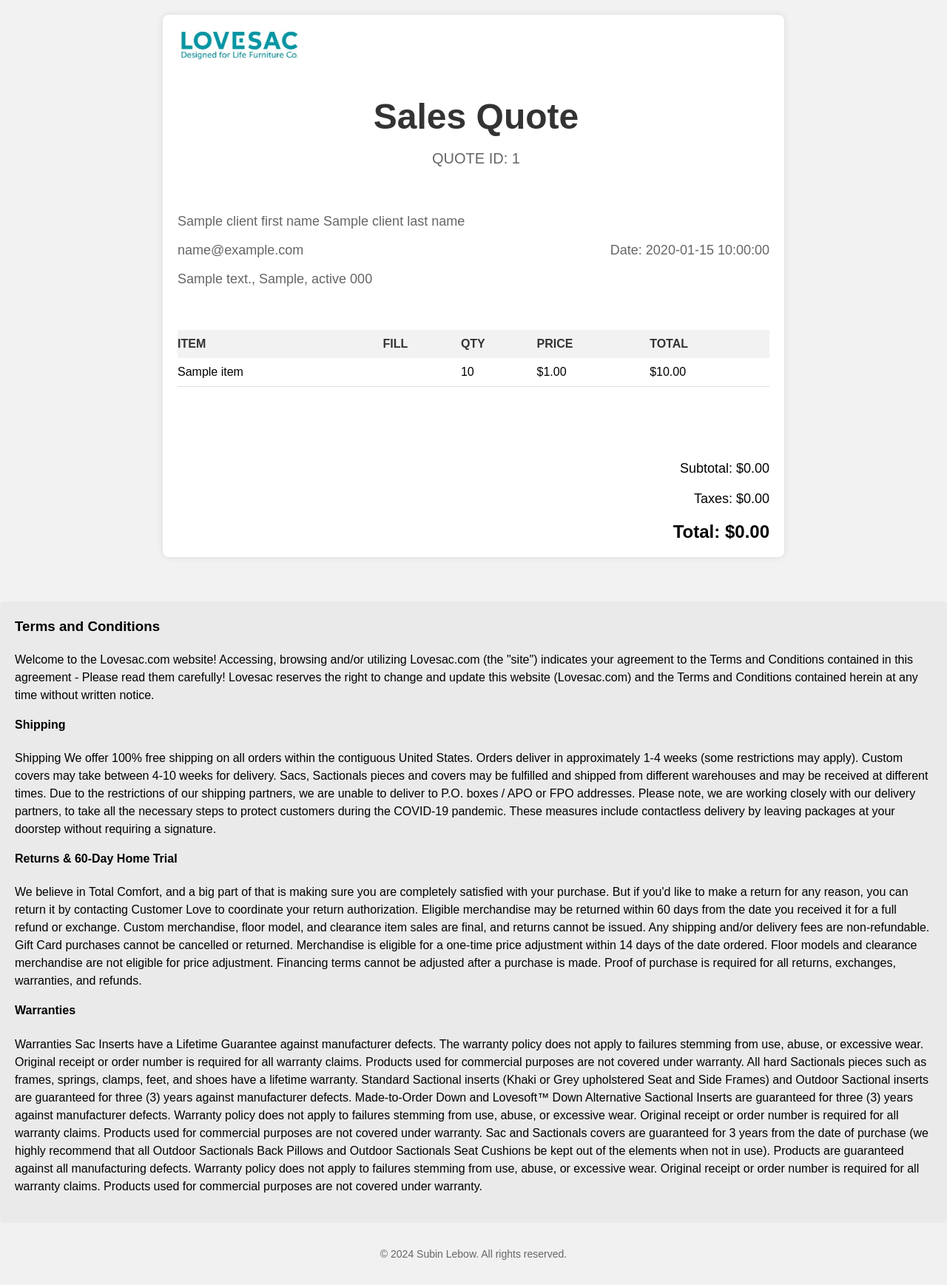
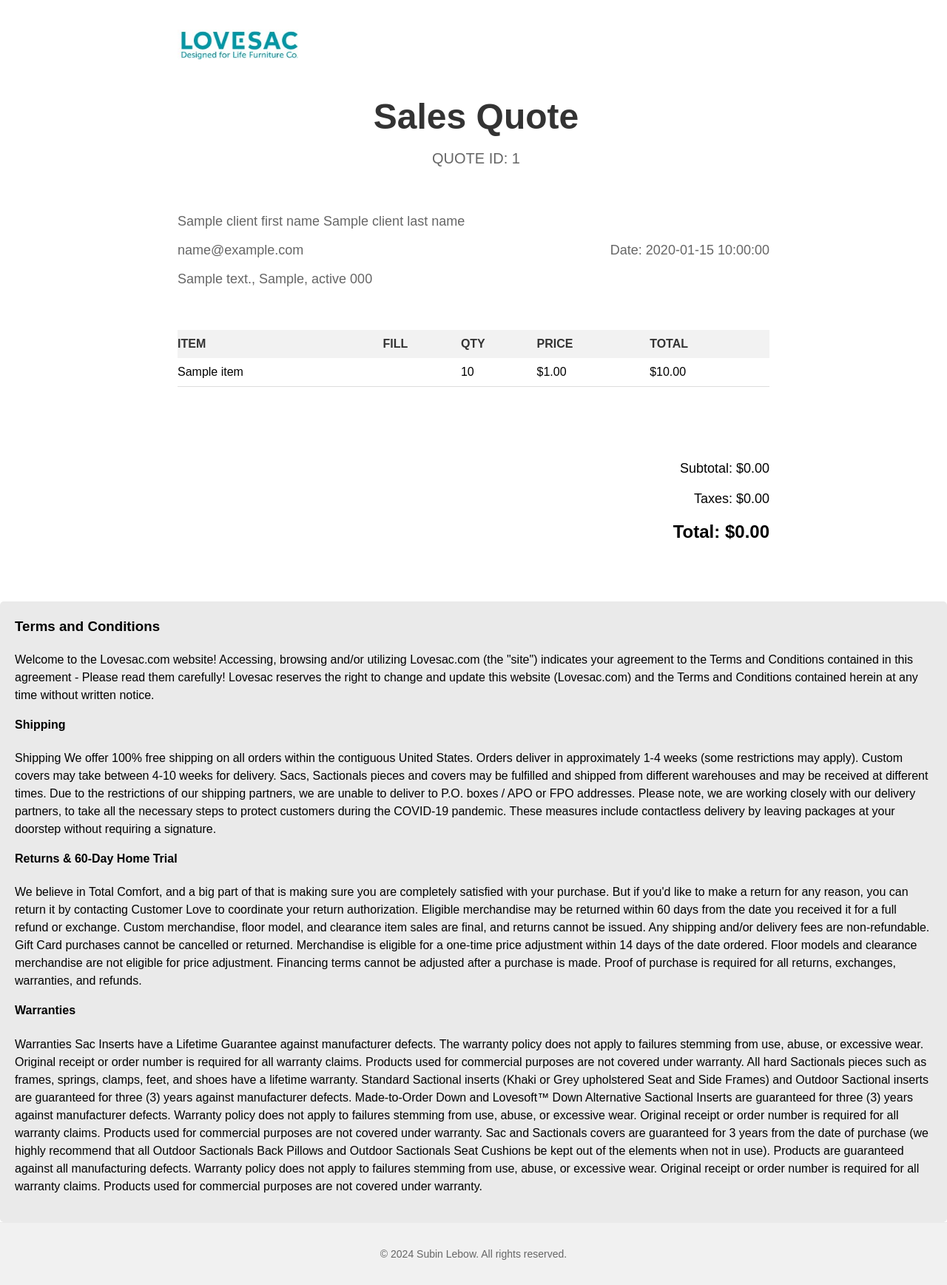
Before and after one commit to deflatedDbug/quote-gen-api, a Flask app: template templates/quote_template.html in a window 1280 px wide. Shown: the whole page at 74% size. Run offline with Flask 3, Linux system fonts and the light colour scheme; the template is opened without the code that fills it: most values are stand-ins (such as "Sample title", 1, 10 or a date in 2020).

Commit message:
removed border radius, background color, etc

```diff
--- a/templates/quote_template.html
+++ b/templates/quote_template.html
@@ -12,7 +12,6 @@
         font-family: "Arial", sans-serif;
         margin: 0;
         padding: 0;
-        background: #f2f2f2;
       }
       .container {
         width: calc(100% - 40px);
@@ -20,8 +19,6 @@
         margin: 20px auto;
         background: #fff;
         padding: 20px;
-        border-radius: 8px;
-        box-shadow: 0 0 10px rgba(0, 0, 0, 0.1);
         flex-grow: 1;
         display: flex;
         flex-direction: column;
```
